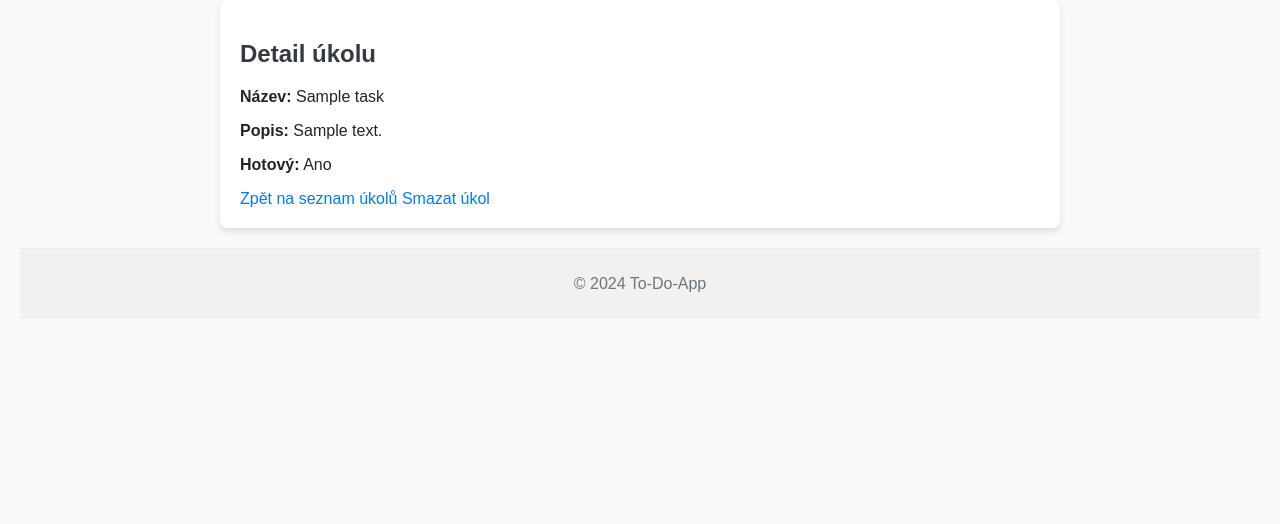
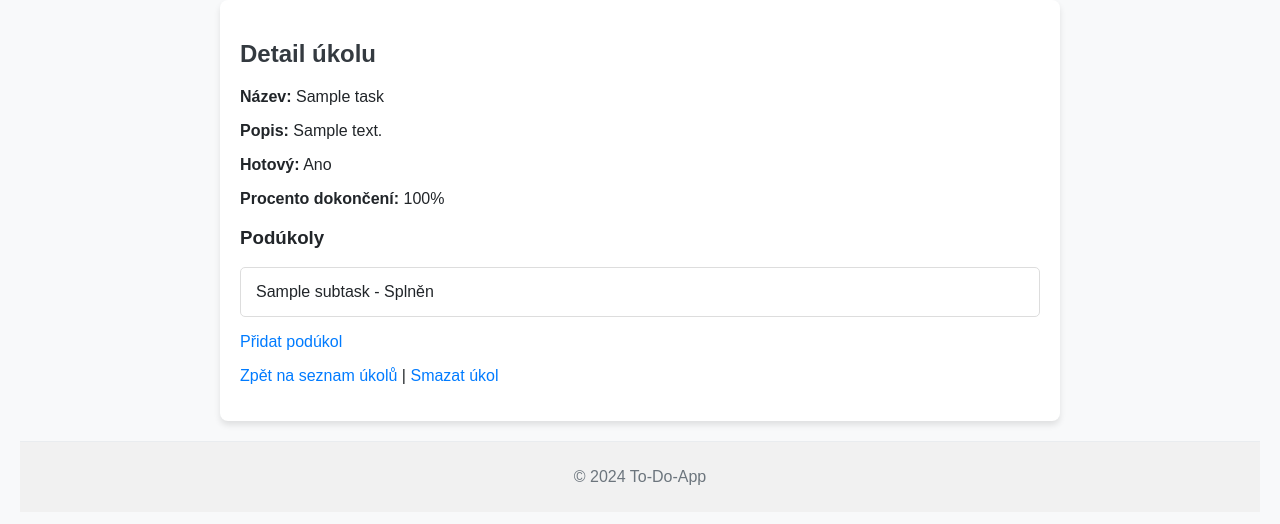
Before and after one commit to Montikks/To_Do_app, a Django app: page /task/1/ in a window 1280 px wide. Shown: the part 97-621 px from the top of the page. Run offline with Django 5.2, Linux system fonts and the light colour scheme; tables that the repository leaves empty hold one stand-in row (values such as "Sample post").

Commit message:
Added subtask completion feature and completion percentage calculation

```diff
--- a/tasks/models.py
+++ b/tasks/models.py
@@ -7,3 +7,19 @@ class Task(models.Model):
 
     def __str__(self):
         return self.name
+
+    def completion_percentage(self):
+        total = self.subtasks.count()
+        if total == 0:
+            # Pokud nemáme podúkoly, úkol je buď 0% nebo 100% podle toho, zda je jako celek splněný
+            return 100 if self.completed else 0
+        done = self.subtasks.filter(completed=True).count()
+        return int((done / total) * 100)
+
+class Subtask(models.Model):
+    task = models.ForeignKey(Task, on_delete=models.CASCADE, related_name='subtasks')
+    name = models.CharField(max_length=255)
+    completed = models.BooleanField(default=False)
+
+    def __str__(self):
+        return f"{self.name} (Subtask of {self.task.name})"
--- a/tasks/templates/tasks/task_detail.html
+++ b/tasks/templates/tasks/task_detail.html
@@ -7,6 +7,28 @@
 <p><strong>Název:</strong> {{ task.name }}</p>
 <p><strong>Popis:</strong> {{ task.description }}</p>
 <p><strong>Hotový:</strong> {{ task.completed|yesno:"Ano,Ne" }}</p>
-<a href="{% url 'task_list' %}">Zpět na seznam úkolů</a>
-<a href="{% url 'delete_task' task.id %}" onclick="return confirm('Opravdu chcete smazat tento úkol?');">Smazat úkol</a>
+<p><strong>Procento dokončení:</strong> {{ task.completion_percentage }}%</p>
+
+<h3>Podúkoly</h3>
+<ul>
+  {% for subtask in subtasks %}
+    <li>
+      {{ subtask.name }} -
+      {% if subtask.completed %}
+        Splněn
+      {% else %}
+        Nesplněn | <a href="{% url 'complete_subtask' task.id subtask.id %}">Označit jako splněný</a>
+      {% endif %}
+    </li>
+  {% empty %}
+    <li>Žádné podúkoly.</li>
+  {% endfor %}
+</ul>
+
+<p><a href="{% url 'add_subtask' task.id %}">Přidat podúkol</a></p>
+
+<p>
+  <a href="{% url 'task_list' %}">Zpět na seznam úkolů</a> |
+  <a href="{% url 'delete_task' task.id %}" onclick="return confirm('Opravdu chcete smazat tento úkol?');">Smazat úkol</a>
+</p>
 {% endblock %}
--- a/tasks/urls.py
+++ b/tasks/urls.py
@@ -9,4 +9,6 @@ urlpatterns = [
     path('task/<int:task_id>/delete/', views.delete_task, name='delete_task'),
     path('completed_tasks/', views.completed_tasks, name='complete_tasks'),
     path('pending_tasks/', views.pending_tasks, name='pending_tasks'),
+    path('task/<int:task_id>/add_subtask/', views.add_subtask, name='add_subtask'),
+    path('task/<int:task_id>/subtask/<int:subtask_id>/complete/', views.complete_subtask, name='complete_subtask'),
 ]
--- a/tasks/views.py
+++ b/tasks/views.py
@@ -1,12 +1,10 @@
 from django.shortcuts import render, get_object_or_404, redirect
-from .models import Task
-from .forms import TaskForm
-
+from .models import Task, Subtask  # Přidáme i Subtask
+from .forms import TaskForm, SubtaskForm  # Přidáme SubtaskForm
 
 def task_list(request):
     tasks = Task.objects.all()
     return render(request, 'tasks/task_list.html', {'tasks': tasks})
-
 
 def add_task(request):
     if request.method == 'POST':
@@ -18,11 +16,10 @@ def add_task(request):
         form = TaskForm()
     return render(request, 'tasks/add_task.html', {'form': form})
 
-
 def task_detail(request, task_id):
     task = get_object_or_404(Task, id=task_id)
-    return render(request, 'tasks/task_detail.html', {'task': task})
-
+    subtasks = task.subtasks.all()  # Díky related_name='subtasks' v modelu Subtask
+    return render(request, 'tasks/task_detail.html', {'task': task, 'subtasks': subtasks})
 
 def complete_task(request, task_id):
     task = get_object_or_404(Task, id=task_id)
@@ -30,18 +27,38 @@ def complete_task(request, task_id):
     task.save()
     return redirect('task_list')
 
-
 def delete_task(request, task_id):
     task = get_object_or_404(Task, id=task_id)
     task.delete()
     return redirect('task_list')
 
-
 def pending_tasks(request):
     tasks = Task.objects.filter(completed=False)
     return render(request, 'tasks/pending_tasks.html', {'tasks': tasks})
 
-
 def completed_tasks(request):
     tasks = Task.objects.filter(completed=True)
     return render(request, 'tasks/completed_tasks.html', {'tasks': tasks})
+
+def add_subtask(request, task_id):
+    # Nová view funkce pro přidání podúkolu
+    task = get_object_or_404(Task, id=task_id)
+
+    if request.method == 'POST':
+        form = SubtaskForm(request.POST)
+        if form.is_valid():
+            subtask = form.save(commit=False)
+            subtask.task = task
+            subtask.save()
+            return redirect('task_detail', task_id=task.id)
+    else:
+        form = SubtaskForm()
+
+    return render(request, 'tasks/add_subtask.html', {'form': form, 'task': task})
+
+
+def complete_subtask(request, task_id, subtask_id):
+    subtask = get_object_or_404(Subtask, id=subtask_id, task_id=task_id)
+    subtask.completed = True
+    subtask.save()
+    return redirect('task_detail', task_id=task_id)
```
Also changed, not shown: tasks/forms.py (+6 -1 lines), tasks/templates/tasks/add_subtask.html (added, +14 -0 lines), tasks/migrations/0004_subtask.py (added).
